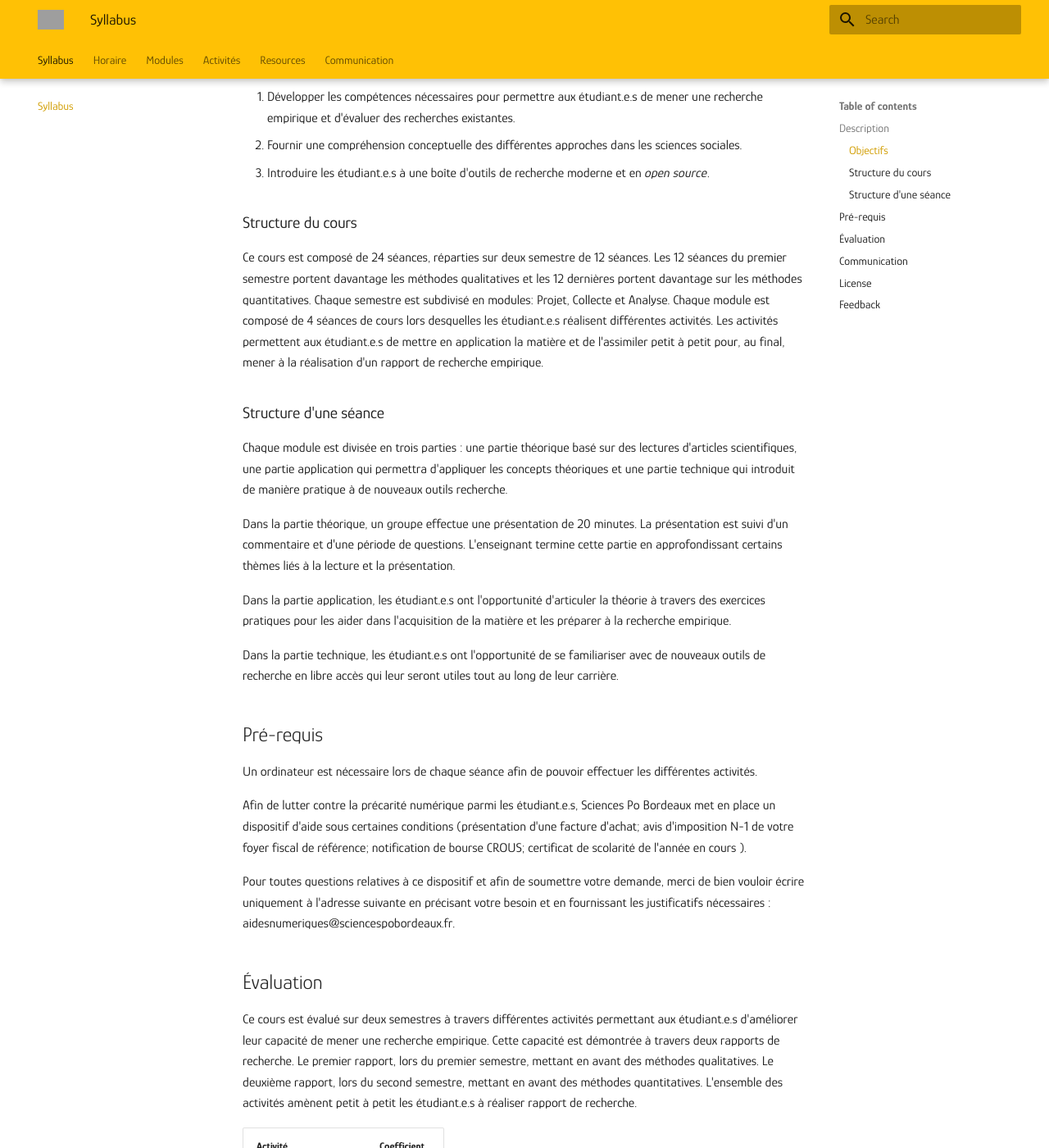
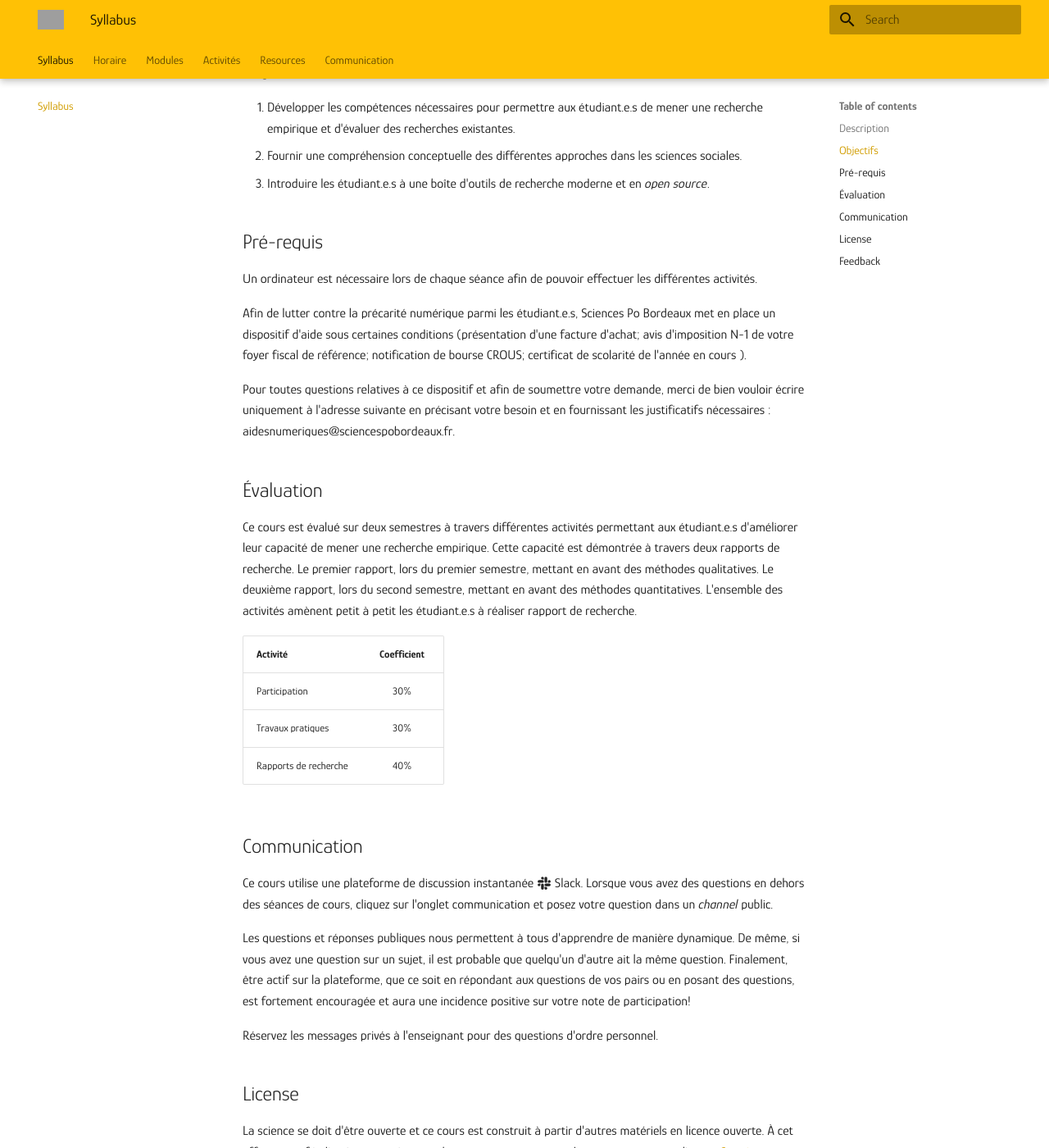
Before and after one commit to mickaeltemporao/mdss, an MkDocs documentation site: the page built from docs/index.md, in a window 1280 px wide and 1400 px high, scrolled down 746 px. Shown: the whole window at 82% size. Built offline with MkDocs 1.6.1 and Material for MkDocs 9.7.7, drawn with Linux system fonts in a browser that asks for light colours; grey boxes are pictures that could not be loaded.

Commit message:
move structure pages

```diff
--- a/docs/index.md
+++ b/docs/index.md
@@ -9,22 +9,10 @@
 ## Description
 Cette conférence de méthodes des sciences sociales introduit aux méthodes de recherche qualitatives et quantitatives. Le cours est divisé en deux parties. La première partie du cours se focalise sur les méthodes qualitatives. La deuxième partie se focalise sur les méthodes quantitatives. Chaque partie est divisée en trois sections: projet, collecte et analyse. Le but est d'amener les étudiant.e.s, à travers ces sections, à réaliser un rapport de recherche empirique. Pour ce faire, les étudiant.e.s vont mettre en place un projet de recherche, effectuer une collecte des données, analyser celles-ci et enfin rapporter l'ensemble de la démarche. Ce cours mets également l'accent sur les nouveaux outils de recherche *open source*. Ces outils seront introduits petit à petit et utilisés tout au long de l'année afin d'éviter une courbe d'apprentissage trop abrupte. Cette boîte d'outils moderne vous accompagnera dans la réalisation de vos travaux de recherche et est un atout dans le monde professionnel.
 
-### Objectifs
+## Objectifs
 1. Développer les compétences nécessaires pour permettre aux étudiant.e.s de mener une recherche empirique et d'évaluer des recherches existantes.
 2. Fournir une compréhension conceptuelle des différentes approches dans les sciences sociales.
 3. Introduire les étudiant.e.s à une boîte d'outils de recherche moderne et en *open source*.
-
-### Structure du cours
-Ce cours est composé de 24 séances, réparties sur deux semestre de 12 séances. Les 12 séances du premier semestre portent davantage les méthodes qualitatives et les 12 dernières portent davantage sur les méthodes quantitatives. Chaque semestre est subdivisé en modules: Projet, Collecte et Analyse. Chaque module est composé de 4 séances de cours lors desquelles les étudiant.e.s réalisent différentes activités. Les activités permettent aux étudiant.e.s de mettre en application la matière et de l'assimiler petit à petit pour, au final, mener à la réalisation d'un rapport de recherche empirique.
-
-### Structure d'une séance
-Chaque module est divisée en trois parties : une partie théorique basé sur des lectures d'articles scientifiques, une partie application qui permettra d'appliquer les concepts théoriques et une partie technique qui introduit de manière pratique à de nouveaux outils recherche.
-
-Dans la partie théorique, un groupe effectue une présentation de 20 minutes. La présentation est suivi d'un commentaire et d'une période de questions. L'enseignant termine cette partie en approfondissant certains thèmes liés à la lecture et la présentation.
-
-Dans la partie application, les étudiant.e.s ont l'opportunité d'articuler la théorie à travers des exercices pratiques pour les aider dans l'acquisition de la matière et les préparer à la recherche empirique.
-
-Dans la partie technique, les étudiant.e.s ont l'opportunité de se familiariser avec de nouveaux outils de recherche en libre accès qui leur seront utiles tout au long de leur carrière.
 
 
 ## Pré-requis
```
Also changed, not shown: docs/schedule.md (+13 -0 lines).
